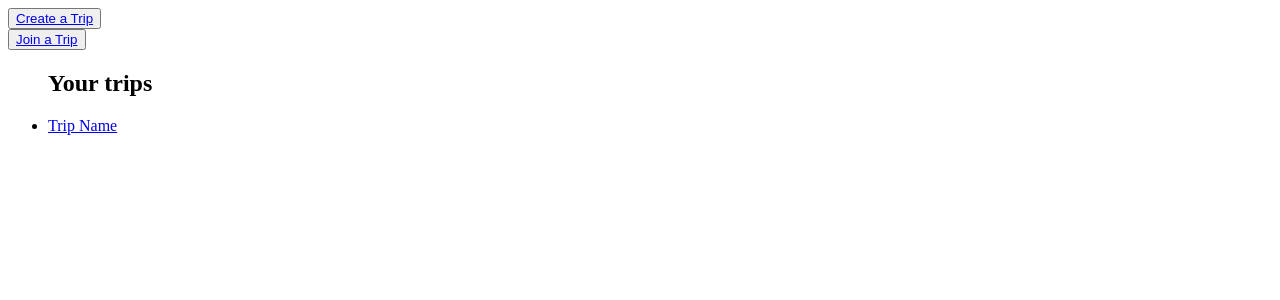
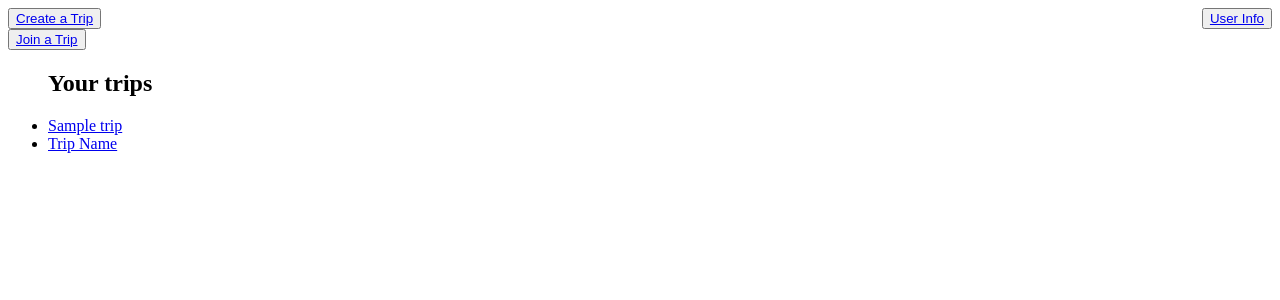
Before and after one commit to itsmelodious/MAC, a Python web app: template templates/mainpage.html in a window 1280 px wide. Shown: the top 300 px of the page. Run offline with Jinja, Linux system fonts and the light colour scheme; the template is opened without the code that fills it: most values are stand-ins (such as "Sample title", 1, 10 or a date in 2020).

Commit message:
Edited the HTML pages

```diff
--- a/stylesheets/styles.css
+++ b/stylesheets/styles.css
@@ -5,3 +5,15 @@ input {
 div.login {
   margin-bottom: 20px;
 }
+
+button.right {
+  float: right;
+}
+
+/*button.left {
+  float: left;
+}*/
+
+div {
+  overflow: hidden;
+}
--- a/templates/login.html
+++ b/templates/login.html
@@ -7,8 +7,8 @@
 
   <body>
     <h1>App Name Here</h1>
-    <!-- Sing in link -->
-    <a href="{{ login_url }}">Sign in</a>
+    <!-- Sign in link -->
+    <button><a href="{{ login_url }}">Sign In</a></button><br>
     <button><a href="/newaccount">Sign Up</a></button>
   </body>
 </html>
--- a/templates/mainpage.html
+++ b/templates/mainpage.html
@@ -6,14 +6,18 @@
   </head>
 
   <body>
-    <button><a href="/newtrip">Create a Trip</a></button><br>
-    <button><a href="/jointrip">Join a Trip</a></button>
-    <ul>
-      <h2>Your trips</h2>
-      <!-- {% for trip in trips %}
-        <li><a href="/tripinfo?key={{ trip.key }}">{{ trip.name }}</a></li>
-      {% endfor %} -->
-      <li><a href="/tripinfo">Trip Name</a></li>
-    </ul>
+    <button class="right"><a href="/userinfo">User Info</a></button>
+    <button class="left"><a href="/newtrip">Create a Trip</a></button><br>
+    <button class="left"><a href="/jointrip">Join a Trip</a></button>
+    <div>
+      <ul>
+        <h2>Your trips</h2>
+        {% for trip in trips %}
+          <li><a href="{{ trip.url() }}">{{ trip.name }}</a></li>
+        {% endfor %}
+        <!-- Delete this later -->
+        <li><a href="/tripinfo">Trip Name</a></li>
+      </ul>
+    </div>
   </body>
 </html>
--- a/templates/tripinfo.html
+++ b/templates/tripinfo.html
@@ -7,6 +7,9 @@
   </head>
 
   <body>
-
+    <!-- Need list of drivers first for this to work-->
+    {% for i in range(0, len(drivers)) %}
+      <img src="/images/car.png" width=300px>
+    {% endfor %}
   </body>
 </html>
```
Also changed, not shown: images/car.png (added).
